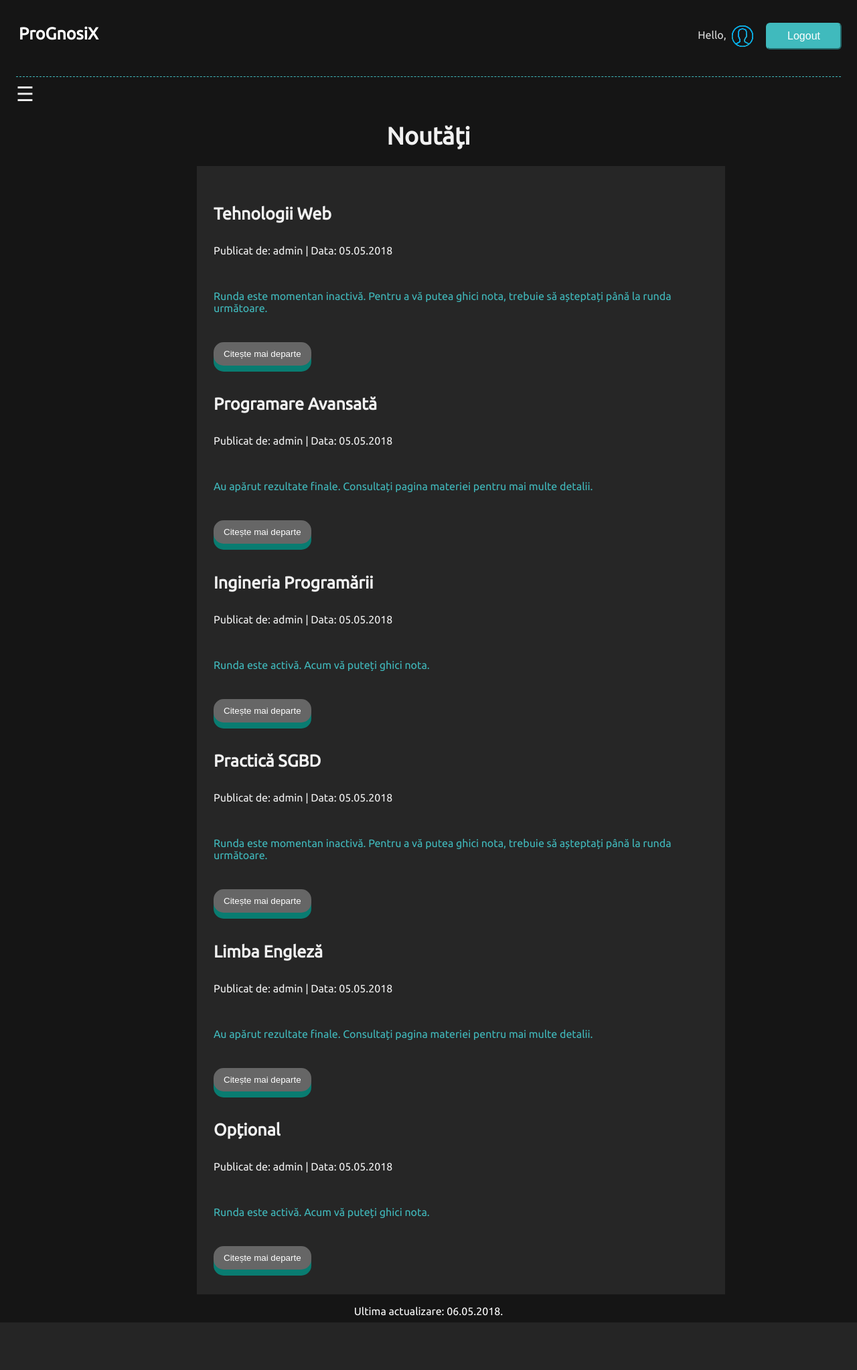
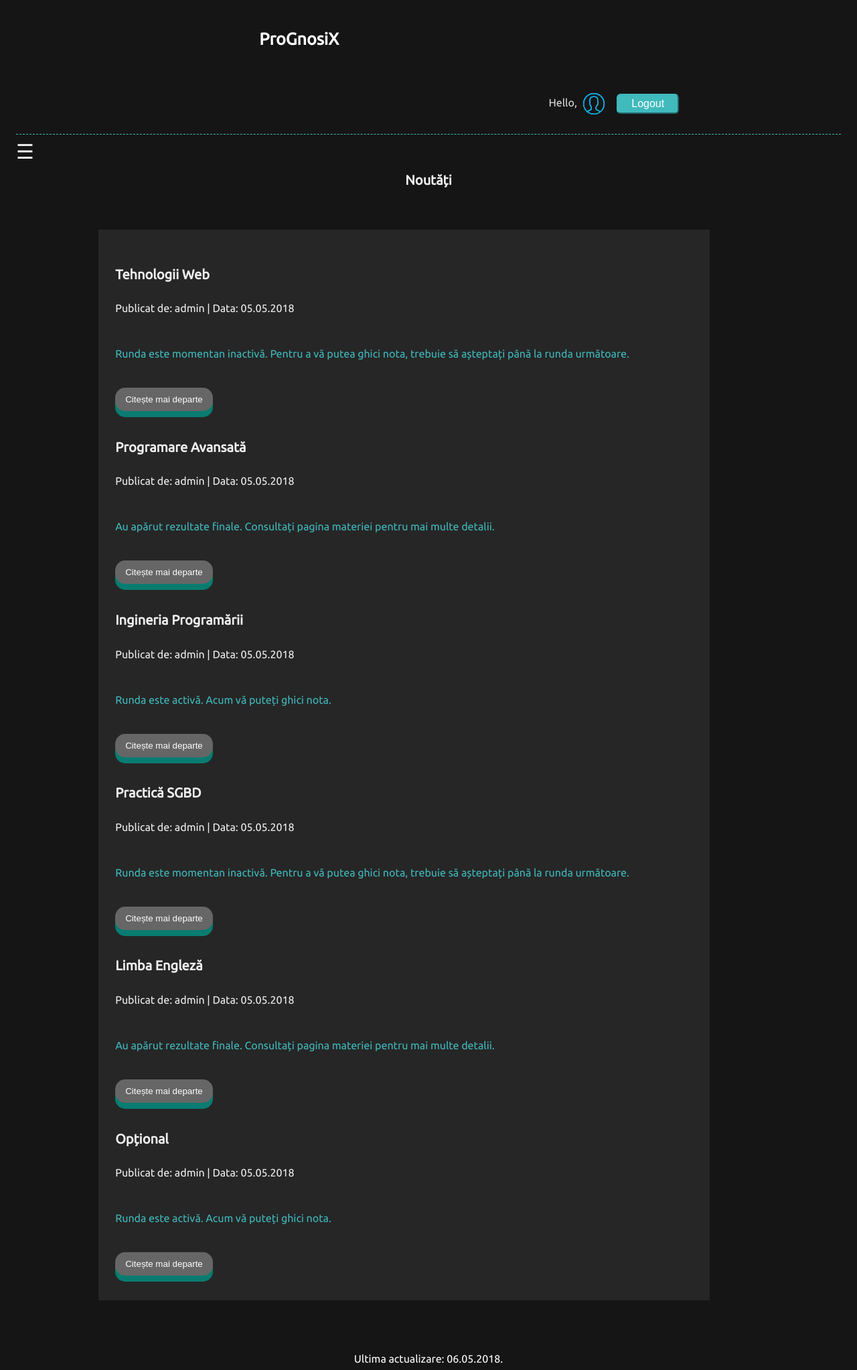
Before and after one commit to stefanamurarasu/ProGnosiX, a PHP site: template app/views/rss.view.html in a window 1280 px wide. Shown: the whole page at 67% size. Before the commit the page ends 1975 px from the top, so only its background shows below. Run offline with PHP 8.4, Linux system fonts and the light colour scheme; the template is opened without the code that fills it, so the values that code supplies are empty.

Commit message:
responsive design

```diff
--- a/public/rss.css
+++ b/public/rss.css
@@ -169,7 +169,7 @@
 .title-news{
     width: 60%;
     margin-top: 20px;
-    margin-left: 270px;
+    margin: 5% 20%;
     padding:25px;
     border: #151515;
 }
@@ -231,3 +231,59 @@
     margin-top:50px;
     margin-bottom:30px;
 }
+
+/* Galaxy S5 */
+@media (min-width: 320px) and (max-height: 812px){
+
+    .logo a {
+        padding: 3% 30%;
+    }
+    .header-right {
+        margin-top: 0;
+        float: right;
+        padding: 2% 20% 0% 20%;
+    }
+
+    h1 {
+        font-size: 20px;
+    }
+
+    .title-news h2 {
+        font-size: 20px;
+    }
+
+    input[type=submit] {
+        padding: 4px 20px;
+    }
+
+    .title-news {
+        width: 70%;
+        margin: 5% 10%;
+    }
+
+    .header {
+        padding: 0;
+    }
+
+}
+
+/* iPhone 6/7/8 */
+@media (min-width: 320px) and (max-height: 736px){
+    .header-right{
+        padding: 2% 15% 0% 15%;
+    }
+}
+
+/* iPhone 6/7/8 Plus, iPhone X*/
+@media (min-width: 320px) and (max-height: 812px){
+    .header-right{
+        padding: 2% 25% 0% 15%;
+    }
+}
+
+/* iPhone 6/7/8*/
+@media (min-width: 320px) and (max-height: 812px){
+    .header-right{
+        padding: 2% 20% 0% 15%;
+    }
+}
```
